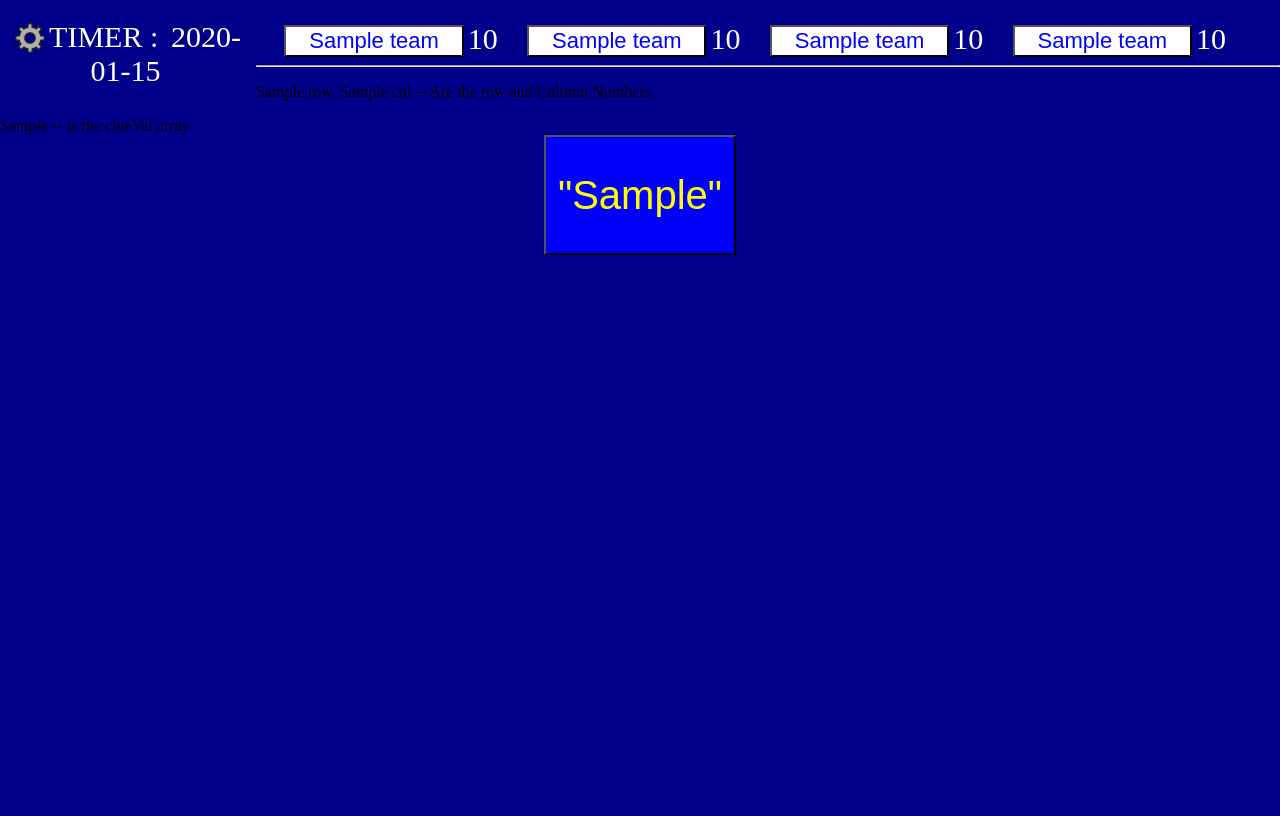
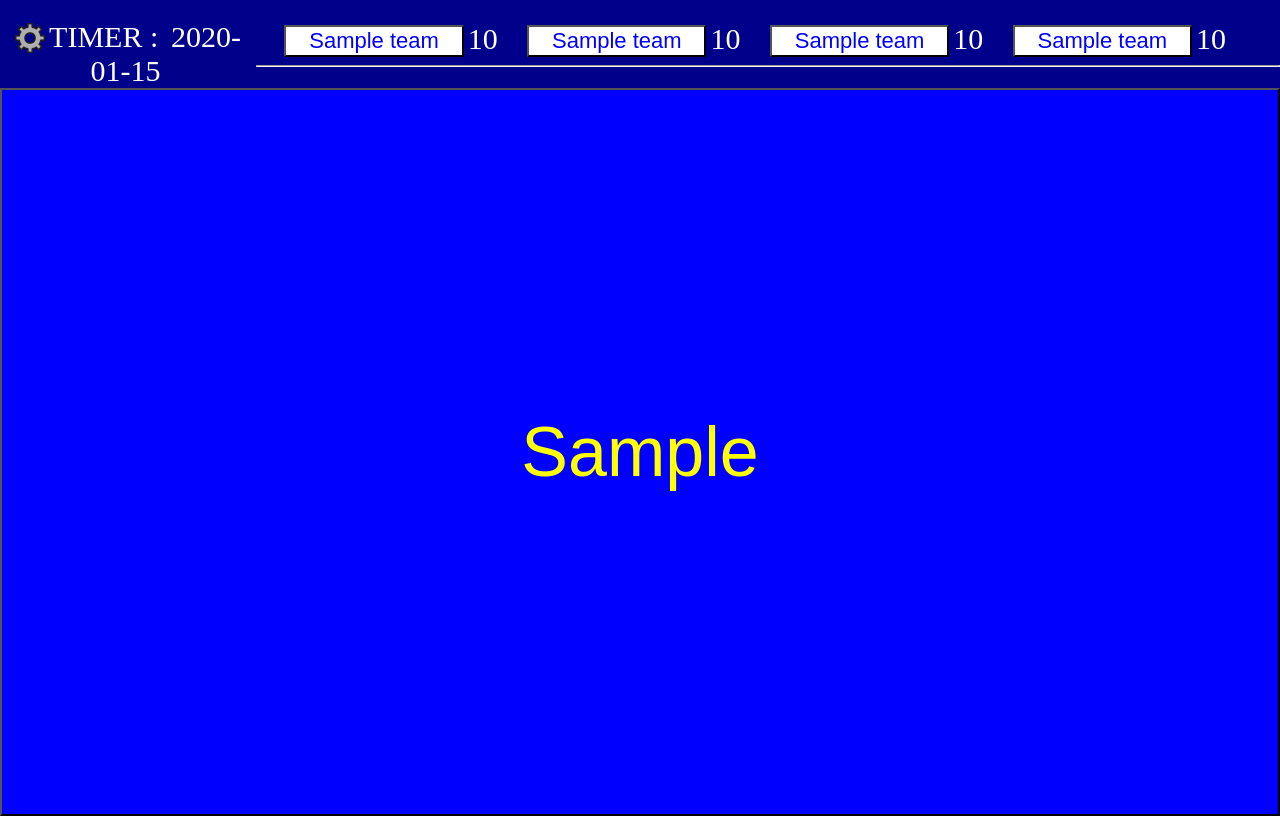
Before and after one commit to twinoza/BrOzaPardy, a Flask app: template templates/clue.html in a window 1280 px wide. Before the commit the page ends 255 px from the top, so only its background shows below. Run offline with Flask 2, Linux system fonts and the light colour scheme; the template is opened without the code that fills it: most values are stand-ins (such as "Sample title", 1, 10 or a date in 2020).

Commit message:
Clue works... Working on Media Clues

```diff
--- a/main.py
+++ b/main.py
@@ -4,7 +4,7 @@ import logging
 
 app = Flask(__name__)
 
-val = [ [100]*6, [200]*6, [300]*6, [400]*6, [500]*6 ] # Initialize the boxes for OzaPardy
+val = [ [i for i in range(100,600,100)],]*6 # Initialize the boxes for OzaPardy
 
 @app.route('/', methods = ['POST', 'GET'])
 def index():
@@ -22,6 +22,7 @@ def index():
 def drawBoard(sd):
   global val
   bdVal = val
+  print(bdVal)
   teams = g.Teams
   cats = ["This & That", "That&This", "This", "That", "Everything", "Lots & Lots of Nothing Else & even more"]
   gmMulti = 1
@@ -38,13 +39,10 @@ def editTeam():
 
 @app.route('/clue/<cr>')   #  <RC> will be the clue number Row & Col
 def clue(cr):
-  teams = Teams
-  row = int(int(cr)/10)
-  col = int(int(cr)%10)
-  clueVal=[['']*6]*5
-  cv = "He was the President of USA for last 8 years"
-  clueVal[2][1] = "He was the President of USA for last 8 years"
-  cval = clueVal[col][row]
+  teams = g.Teams
+  col = int(int(cr)/10)
+  row = int(int(cr)%10)
+  cv = "He was the President of USA for last 8 years and these were the last 8 Presidents of USA and Prime Ministers of India"
   return render_template('clue.html', **locals() )
 
 if __name__ == '__main__':
--- a/static/css/ozapardy.css
+++ b/static/css/ozapardy.css
@@ -25,6 +25,7 @@ p      { margin-bottom: 0px }
 
 /* Define the classes here */
 .cat    { width:15vw; height:15%; background-color:darkblue; color:white; font-size:20px; vertical-align:middle; display: inline-block;}
+.clueBox { width:100%; height:91vh; background-color:blue; color:yellow; font-size: 70px; padding:10%;}
 .frmTmName { width:15%; display:inline; }
 .gmBox  { width:15vw; height:15vh; background-color:blue; color:yellow; font-size:40px; }
 .gmBox:visited { color:blue; }
--- a/templates/base.html
+++ b/templates/base.html
@@ -7,7 +7,7 @@
     <title>{% block title %}{% endblock %} - OzaPardy</title>
   {% endblock %}
 </head>
-<body id=ozaPardy onLoad="launchFullscreen(document.documentElement);">
+<body id=ozaPardy>
 {% if timer is undefined() %}
   {% set timer = "0:00" %}
 {% endif %}
--- a/templates/clue.html
+++ b/templates/clue.html
@@ -1,22 +1,28 @@
 {% extends "base.html" %}
-{% block title %}Home{% endblock %}
+{% block title %}Clue{% endblock %}
 
 {% block head %}
   {{ super() }}  {# This will permit the parent template 'base.html' to render #}
-<style>
-  button { width:100%; height:75%; }
-</style>
 {% endblock %}
 
 {% block content %}
-<p> {{ row }}, {{ col }} -- Are the row and Column Numbers </p>
-<p> {{ clueVal }} -- is the clueVal array </p>
-
+<!-- <p style="color:white"> {{ row }}, {{ col }} -- Are the row and Column Numbers </p>
+<p style="color:white"> {{ clueVal }} -- is the clueVal array </p>
+ -->
   <div style="text-align:center">
-    <!-- This will create value boxes on screen -->
+    <!-- This will display clue box on screen -->
     <span>
-        <a href="/ans/{{col~row}}"><button class="gmBox"; name="clue~{{col~row}}"; %}>"{{ cVal }}"</button></a>
+        {% if mediaClue %}
+          <iframe class="clueBox"; name="media"; %}>{{ cv }}</iframe>
+          <button class="clueBox"; name="clue~{{col~row}}"; %}>{{ cv }}</button>
+        {% else %}
+          <button class="clueBox"; name="clue~{{col~row}}"; %}>{{ cv }}</button>
+        {% endif %}
     </span>
-    </div>
+<!--     <span>
+        <a href="/ans/{{col~row}}"><button class="gmBox"; name="clue~{{col~row}}"; %}>Correct</button></a>
+        <a href="/ans/{{col~row}}"><button class="gmBox"; style="margin:30px"; name="clue~{{col~row}}"; %}>Incorrect</button></a>
+    </span>
+ -->    </div>
   </div>
 {% endblock %}
```
Also changed, not shown: templates/board.html (+6 -4 lines).
